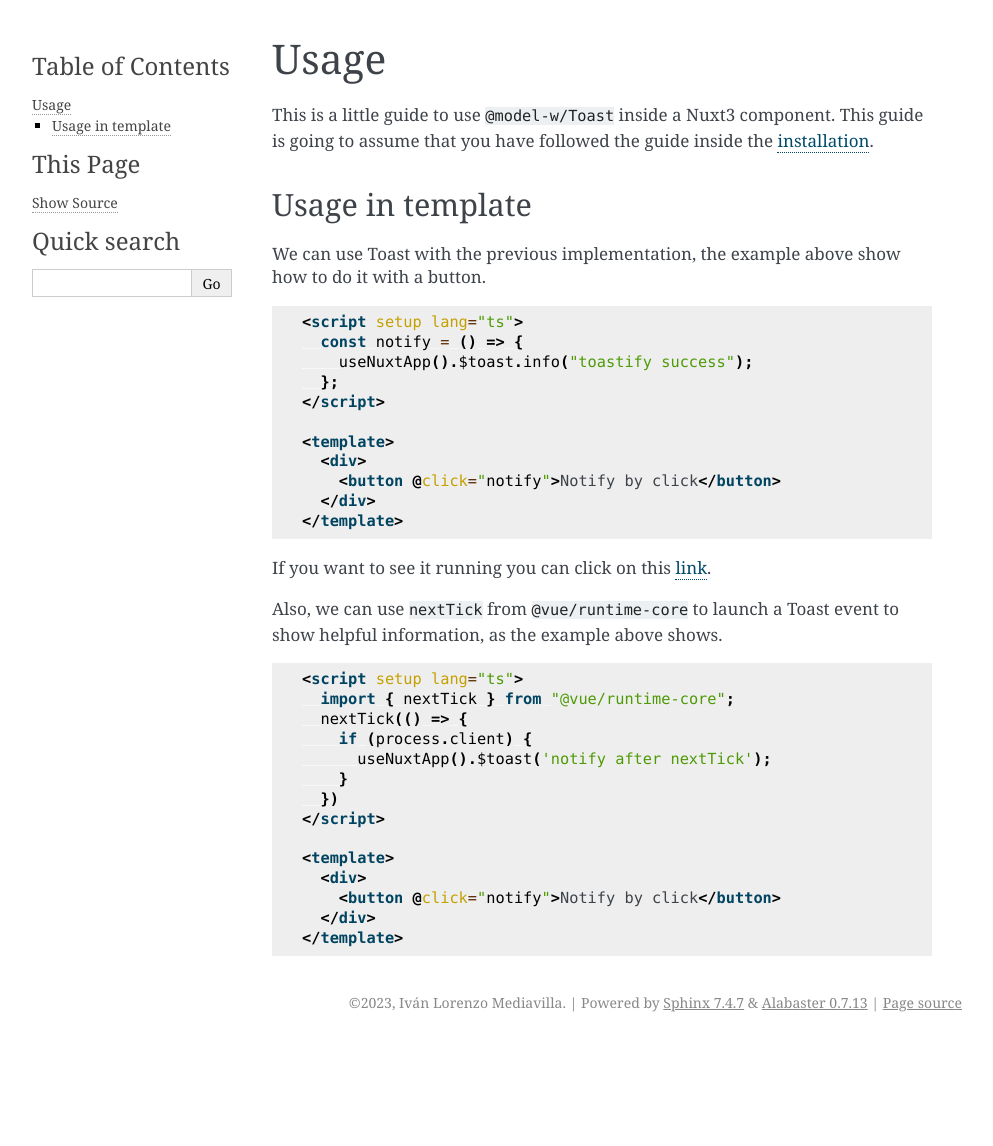
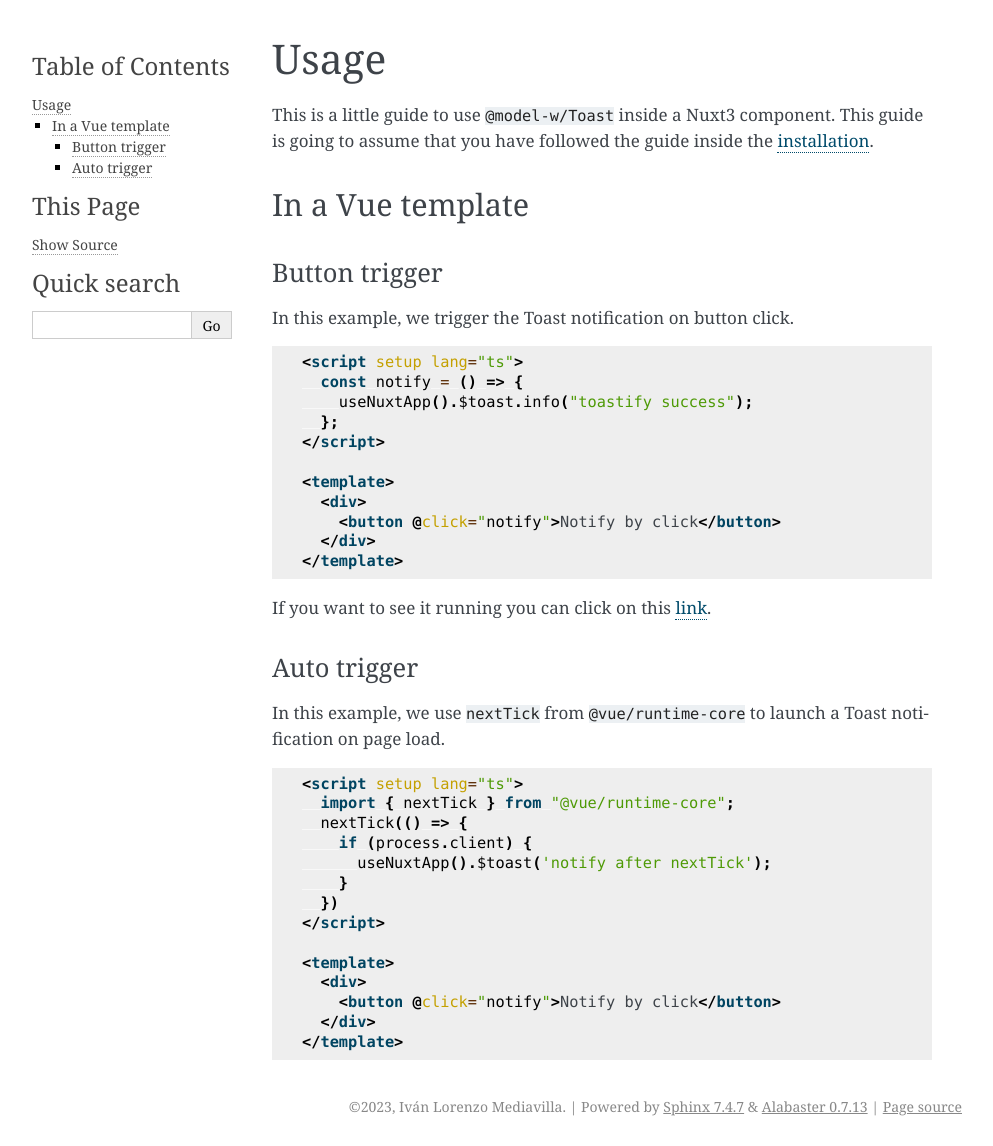
Before and after one commit to ModelW/toast-ts, a Sphinx documentation site: the page built from doc/source/usage.md, in a window 1280 px wide. Shown: the whole page, without its empty margins (148-1141 px from the left). Built offline with Sphinx 7.4.7, drawn with Linux system fonts in a browser that asks for light colours; before the commit the page ends 1042 px from its top, so only the background shows below that.

Commit message:
fix(docs): wording

````diff
--- a/doc/source/usage.md
+++ b/doc/source/usage.md
@@ -2,8 +2,11 @@
 This is a little guide to use `@model-w/Toast` inside a Nuxt3 component.
 This guide is going to assume that you have followed the guide inside the [installation](installation.md).
 
-## Usage in template
-We can use Toast with the previous implementation, the example above show how to do it with a button.
+## In a Vue template
+
+### Button trigger
+
+In this example, we trigger the Toast notification on button click.
 
 ```vue
 <script setup lang="ts">
@@ -22,8 +25,10 @@ We can use Toast with the previous implementation, the example above show how to
 If you want to see it running you
 can click on this [link](https://codesandbox.io/p/sandbox/modelw-toast-nuxt3-dmxmuc?file=%2Fpages%2Findex.vue).
 
-Also, we can use `nextTick` from `@vue/runtime-core`
-to launch a Toast event to show helpful information, as the example above shows.
+### Auto trigger
+
+In this example, we use `nextTick` from `@vue/runtime-core` to launch a Toast notification on page load.
+
 ```vue
 <script setup lang="ts">
   import { nextTick } from "@vue/runtime-core";
````
Also changed, not shown: doc/source/installation.md (+4 -4 lines).
